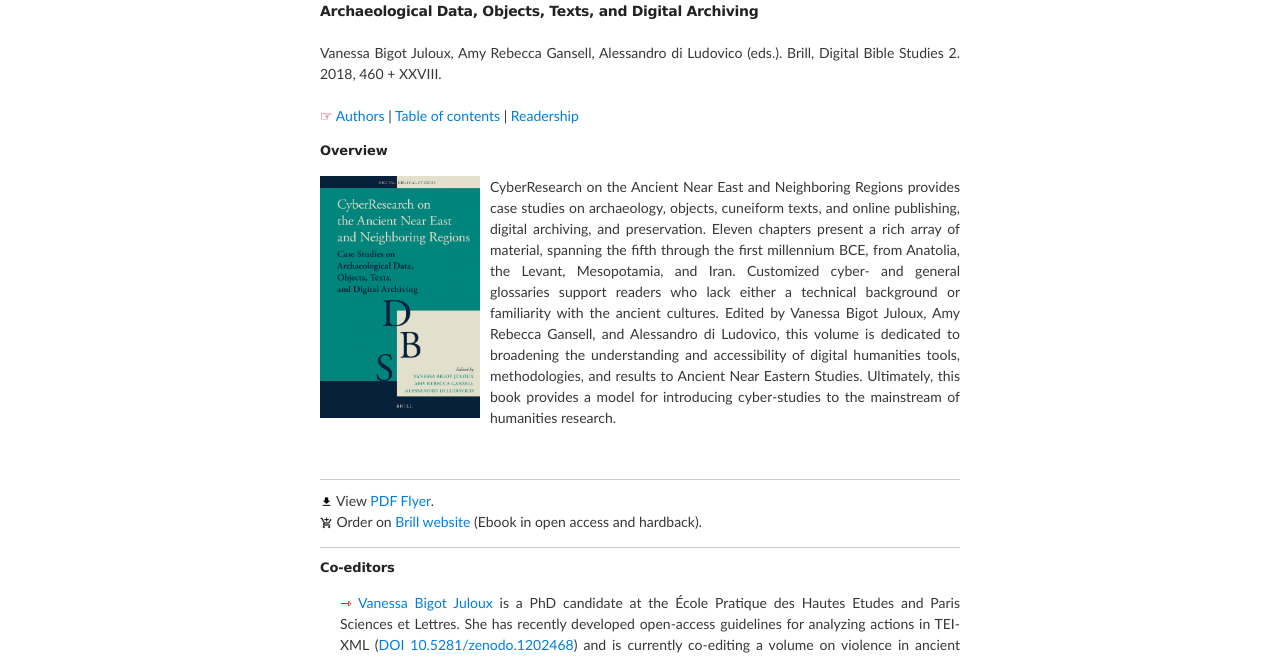
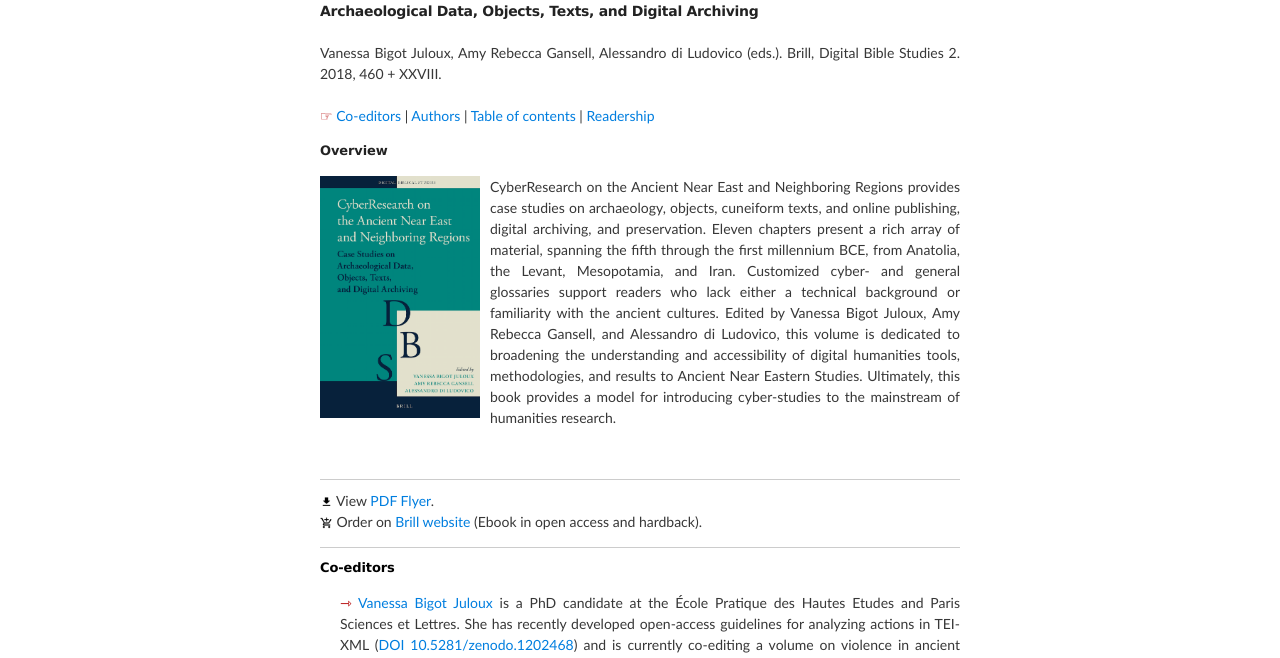
Before and after one commit to vbigot-juloux/ane-research-humanities, a Jekyll site: the page built from docs/CyberResearch-vol1.md, in a window 1280 px wide and 900 px high. Shown: the part 228-886 px from the top of the window. Built offline with Jekyll 4.4.1, drawn with Linux system fonts in a browser that asks for light colours; the repository's description, which GitHub fills in, is left out.

Commit message:
Update CyberResearch-vol1.md

```diff
--- a/docs/CyberResearch-vol1.md
+++ b/docs/CyberResearch-vol1.md
@@ -5,7 +5,7 @@ layout: default
 
 <h2> CyberResearch on the Ancient Near East and Neighboring Regions. Case Studies on Archaeological Data, Objects, Texts, and Digital Archiving</h2>
 Vanessa Bigot Juloux, Amy Rebecca Gansell, Alessandro di Ludovico (eds.). Brill, Digital Bible Studies 2. 2018, 460 +  XXVIII.<br /><br />
-<span style="color:#b30000; font-size: 14px">&#9758;</span> <a href="#authors">Authors</a> | <a href="#table-content">Table of contents</a> | <a href="#readership">Readership</a>
+<span style="color:#b30000; font-size: 14px">&#9758;</span> <a href="#eds">Co-editors</a> | <a href="#authors">Authors</a> | <a href="#table-content">Table of contents</a> | <a href="#readership">Readership</a>
 
 <h3>Overview</h3>
 <p><a href="../assets/CyberResearch_FrontCover.png" target="_blank"><img src="../assets/CyberResearch_FrontCover.png" style="float: left; overflow: auto; width:25%; padding-right: 10px; padding-bottom: 10px; border:0; -webkit-box-shadow: 0 0 0;"/></a>CyberResearch on the Ancient Near East and Neighboring Regions provides case studies on archaeology, objects, cuneiform texts, and online publishing, digital archiving, and preservation.
@@ -16,7 +16,7 @@ Eleven chapters present a rich array of material, spanning the fifth through the
 <img src="../assets/baseline_add_shopping_cart_black_18dp.png" style="border:0; -webkit-box-shadow: 0 0 0; width: 2%"/> Order on <a href="https://brill.com/view/title/34932" target="_blank">Brill website</a> (Ebook in open access and hardback).
 <hr style="height:0; margin:0; background:transparent; border-bottom:0.5px solid #cccccc;" />
 
-<h3>Co-editors</h3>
+<h3><a name="eds" style="color: black">Co-editors</a></h3>
 <ul style="list-style-type: none;">
 <li style="text-align: justify; text-justify: inter-word;"><span style="color:#b30000; font-size: 14px">&#8702;</span> <a href="http://vanessajuloux.xyz" target="_blank">Vanessa Bigot Juloux</a> is a PhD candidate at the École Pratique des Hautes Etudes and Paris Sciences et Lettres. She has recently developed open-access guidelines for analyzing actions in TEI-XML (<a href="https://zenodo.org/record/1202468" target="_blank">DOI 10.5281/zenodo.1202468</a>) and is currently co-editing a volume on violence in ancient cultures.</li>
 <li style="text-align: justify; text-justify: inter-word;"><span style="color:#b30000; font-size: 14px">&#8702;</span> <a href="https://stjohns.academia.edu/AmyRebeccaGansell" target="_blank">Amy Rebecca Gansell</a>, Ph.D. (2008), Harvard University, is Associate Professor of Art History at St. John’s University (New York). She has published computational and digital research in <em>the American Journal of Archaeology, Cambridge Archaeological Journal, and Journal of Archaeological Science</em>.</li>
```
